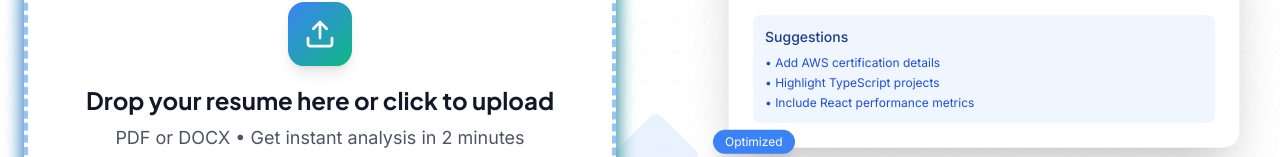
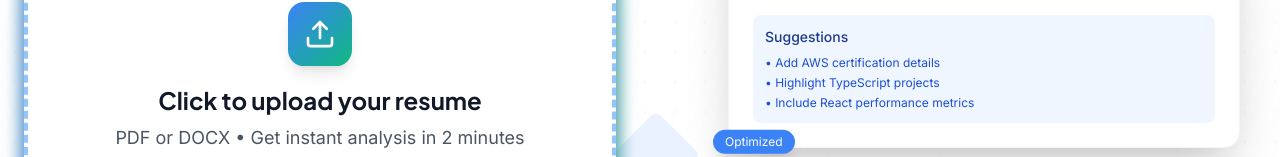
Before and after one commit to barath-uni/resumefy, a React (Vite) app in the folder frontend/: page / in a window 1280 px wide. Shown: the part 563-720 px from the top of the page. Built offline with nearby package versions, Linux system fonts and the light colour scheme; no server answers.

Commit message:
change landing page wording, minor

```diff
--- a/frontend/src/pages/Landing.tsx
+++ b/frontend/src/pages/Landing.tsx
@@ -190,7 +190,7 @@ export default function Landing({ onOpenUploadModal, isAuthenticated }: LandingP
 
                       <div className="text-center">
                         <h3 className="text-2xl font-bold text-gray-900 mb-2">
-                          Drop your resume here or click to upload
+                          Click to upload your resume
                         </h3>
                         <p className="text-gray-600 text-lg">
                           PDF or DOCX • Get instant analysis in 2 minutes
```
